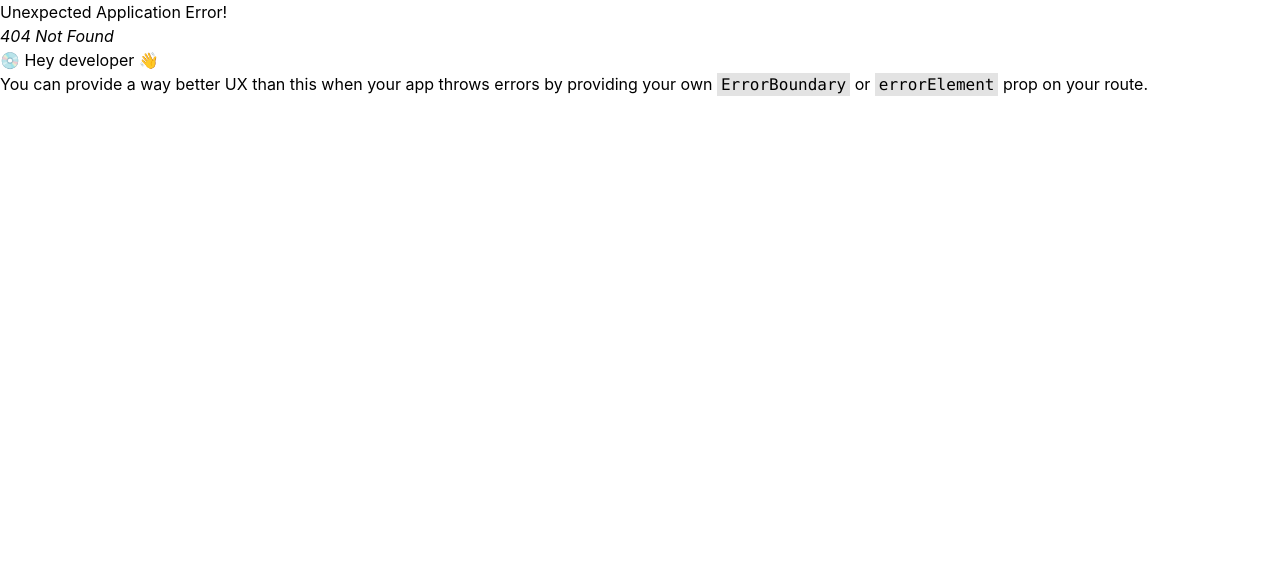
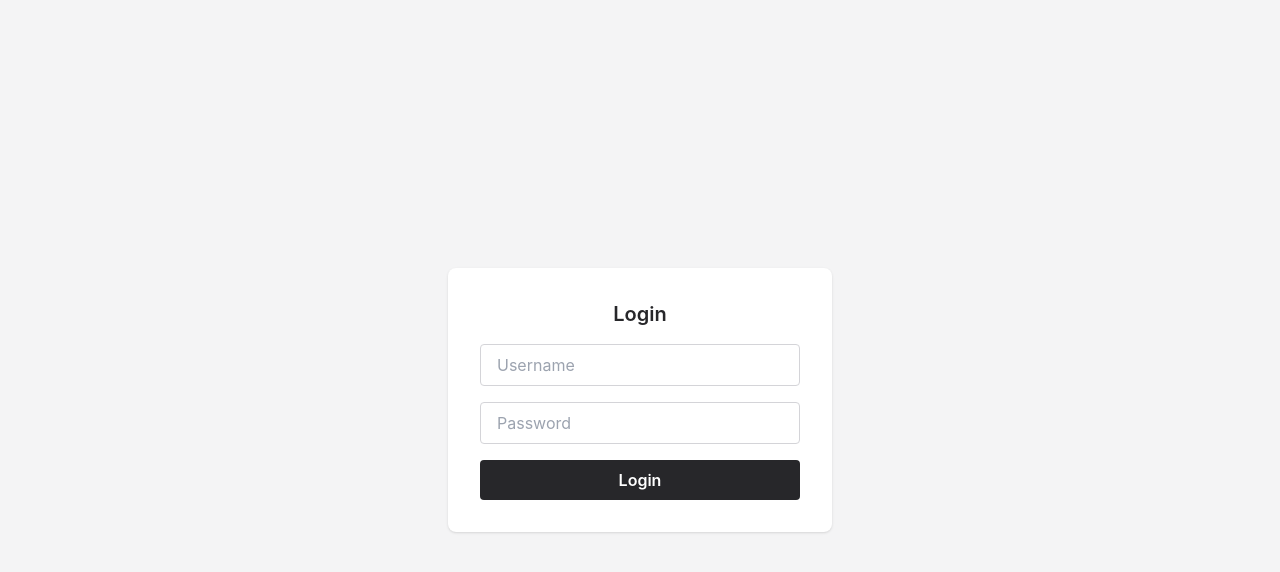
Before and after one commit to cleopatraropotgitprojects/admin-dashboard-ui, a React (Create React App) app: page /login in a window 1280 px wide. Before the commit this address had no page. Shown: the top 572 px of the page. Built offline with nearby package versions, Linux system fonts and the light colour scheme.

Commit message:
Simple login system (#5)
Co-authored-by: cleopatraropot <cleopatraropot@gmail.com>

```diff
--- a/src/App.tsx
+++ b/src/App.tsx
@@ -1,13 +1,16 @@
 import { RouterProvider } from 'react-router-dom';
 import { QueryClient, QueryClientProvider } from '@tanstack/react-query';
 import {router} from "./router";
+import { AuthProvider } from './context/authContext';
 
 const queryClient = new QueryClient();
 
 function App() {
     return (
         <QueryClientProvider client={queryClient}>
-            <RouterProvider router={router} />
+            <AuthProvider>
+                <RouterProvider router={router} />
+            </AuthProvider>
         </QueryClientProvider>
     );
 }
--- /dev/null
+++ b/src/context/authContext.tsx
@@ -0,0 +1,45 @@
+import { createContext, useContext, useState, useEffect, ReactNode } from 'react';
+
+type AuthContextType = {
+    isAuthenticated: boolean;
+    login: (email: string, password: string) => boolean;
+    logout: () => void;
+};
+
+const AuthContext = createContext<AuthContextType | null>(null);
+
+const VALID_USERS = [
+    { email: 'cleopatraproject@admin.com', password: 'password' },
+    { email: 'admin', password: 'admin' },
+];
+
+export const AuthProvider = ({ children }: { children: ReactNode }) => {
+    const [isAuthenticated, setIsAuthenticated] = useState(false);
+
+    useEffect(() => {
+        const stored = localStorage.getItem('auth');
+        setIsAuthenticated(stored === 'true');
+    }, []);
+
+    const login = (email: string, password: string) => {
+        const isValid = VALID_USERS.some(
+            (user) => user.email === email && user.password === password
+        );
+        setIsAuthenticated(isValid);
+        localStorage.setItem('auth', String(isValid));
+        return isValid;
+    };
+
+    const logout = () => {
+        setIsAuthenticated(false);
+        localStorage.removeItem('auth');
+    };
+
+    return (
+        <AuthContext.Provider value={{ isAuthenticated, login, logout }}>
+            {children}
+        </AuthContext.Provider>
+    );
+};
+
+export const useAuth = () => useContext(AuthContext)!;
--- /dev/null
+++ b/src/pages/auth/loginPage.tsx
@@ -0,0 +1,55 @@
+import React, { useState } from 'react';
+import { useNavigate } from 'react-router-dom';
+import {useAuth} from "@/context/authContext";
+
+const LoginPage = () => {
+    const { login } = useAuth();
+    const [email, setEmail] = useState('');
+    const [password, setPassword] = useState('');
+    const [error, setError] = useState('');
+    const navigate = useNavigate();
+
+    const handleLogin = (e: React.FormEvent) => {
+        e.preventDefault();
+        const success = login(email, password);
+        if (success) {
+            navigate('/dashboard');
+        } else {
+            setError('Invalid credentials');
+        }
+    };
+
+    return (
+        <div className="flex items-center justify-center min-h-screen bg-zinc-100 dark:bg-zinc-950">
+            <form
+                onSubmit={handleLogin}
+                className="bg-white dark:bg-zinc-900 shadow rounded-lg p-8 w-full max-w-sm space-y-4"
+            >
+                <h2 className="text-xl font-semibold text-zinc-800 dark:text-white text-center">Login</h2>
+                {error && <p className="text-red-500 text-sm text-center">{error}</p>}
+                <input
+                    type="text"
+                    placeholder="Username"
+                    value={email}
+                    onChange={(e) => setEmail(e.target.value)}
+                    className="w-full px-4 py-2 border border-zinc-300 dark:border-zinc-700 rounded bg-white dark:bg-zinc-800 text-zinc-800 dark:text-white"
+                />
+                <input
+                    type="password"
+                    placeholder="Password"
+                    value={password}
+                    onChange={(e) => setPassword(e.target.value)}
+                    className="w-full px-4 py-2 border border-zinc-300 dark:border-zinc-700 rounded bg-white dark:bg-zinc-800 text-zinc-800 dark:text-white"
+                />
+                <button
+                    type="submit"
+                    className="w-full py-2 bg-zinc-800 dark:bg-white text-white dark:text-zinc-900 font-semibold rounded hover:opacity-90"
+                >
+                    Login
+                </button>
+            </form>
+        </div>
+    );
+};
+
+export default LoginPage;
--- a/src/router/index.tsx
+++ b/src/router/index.tsx
@@ -3,28 +3,26 @@ import AdminLayout from "../layouts/adminLayout";
 import DashboardPage from "../pages/dashboard/dashboard";
 import UsersPage from "../pages/users/users";
 import SettingsPage from "../pages/settings/settings";
+import LoginPage from "@/pages/auth/loginPage";
+import ProtectedRoute from "@/router/protectedRoute";
 
 export const router = createBrowserRouter([
     {
+        path: '/login',
+        element: <LoginPage />,
+    },
+    {
         path: '/',
-        element: <AdminLayout />,
+        element: (
+            <ProtectedRoute>
+                <AdminLayout />
+            </ProtectedRoute>
+        ),
         children: [
-            {
-                index: true,
-                element: <Navigate to="/dashboard" />,
-            },
-            {
-                path: 'dashboard',
-                element: <DashboardPage />,
-            },
-            {
-                path: 'users',
-                element: <UsersPage />,
-            },
-            {
-                path: 'settings',
-                element: <SettingsPage />,
-            },
+            { index: true, element: <Navigate to="/dashboard" /> },
+            { path: 'dashboard', element: <DashboardPage /> },
+            { path: 'users', element: <UsersPage /> },
+            { path: 'settings', element: <SettingsPage /> },
         ],
     },
 ]);
--- /dev/null
+++ b/src/router/protectedRoute.tsx
@@ -0,0 +1,11 @@
+import { Navigate } from 'react-router-dom';
+import {useAuth} from "@/context/authContext";
+import {JSX} from "react";
+
+const ProtectedRoute = ({ children }: { children: JSX.Element }) => {
+    const { isAuthenticated } = useAuth();
+
+    return isAuthenticated ? children : <Navigate to="/login" />;
+};
+
+export default ProtectedRoute;
```
